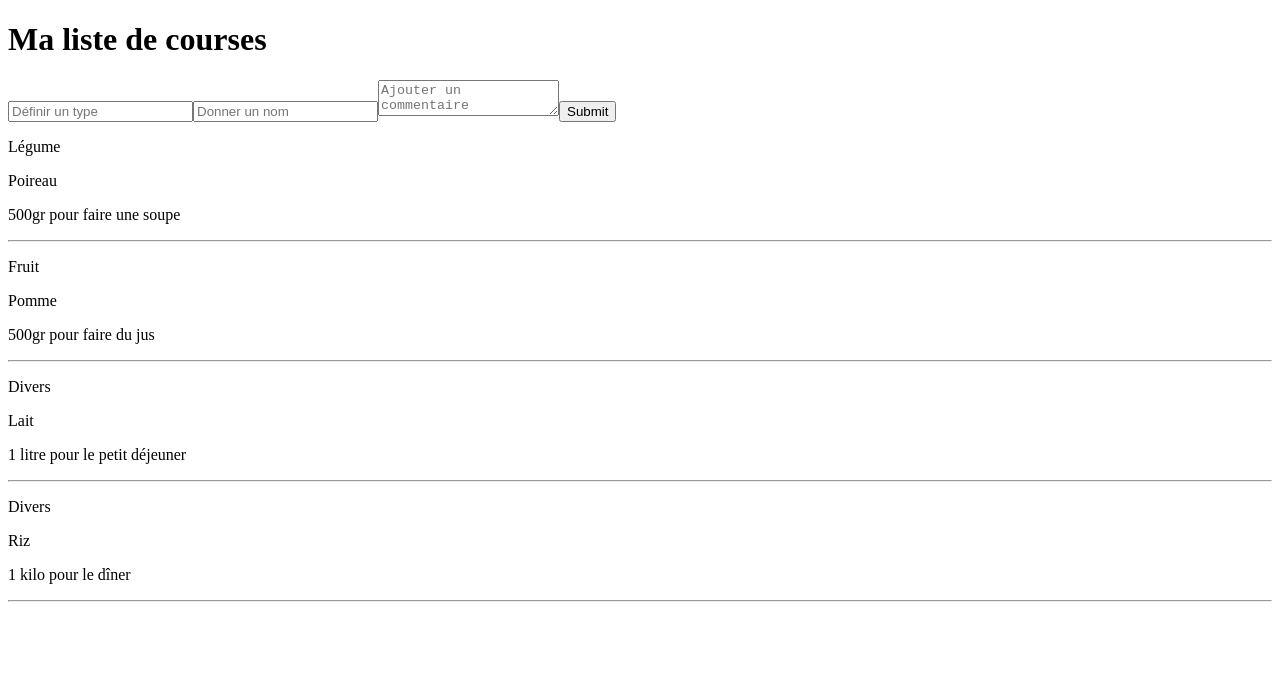
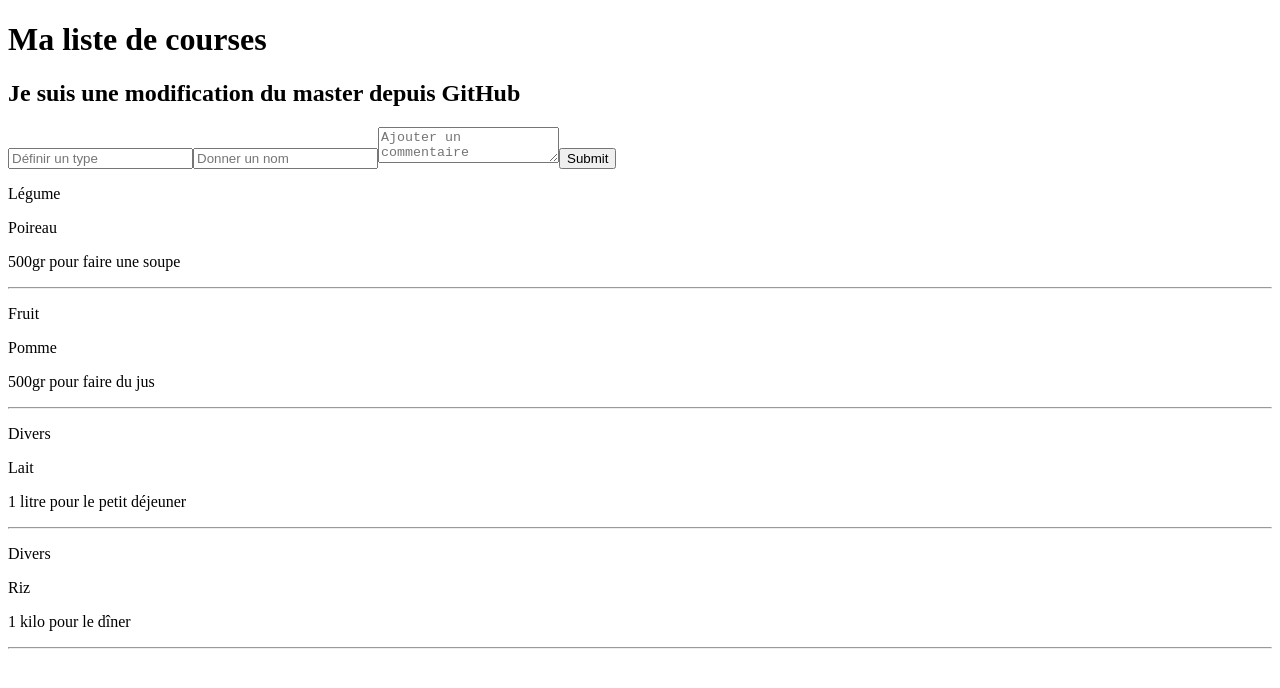
Before and after one commit to bubuStyle/CIFAPgrocery, an Angular app: page / in a window 1280 px wide. Shown: the top 688 px of the page. Built offline with nearby package versions, Linux system fonts and the light colour scheme.

Commit message:
Update app.component.html

```diff
--- a/src/app/app.component.html
+++ b/src/app/app.component.html
@@ -1,4 +1,5 @@
 <h1>{{title}}</h1>
+<h2>Je suis une modification du master depuis GitHub</h2>
 
 <!-- Binding de l'évènement submit' -->
 <form (submit)="addNewItem(newItem)" >
```
